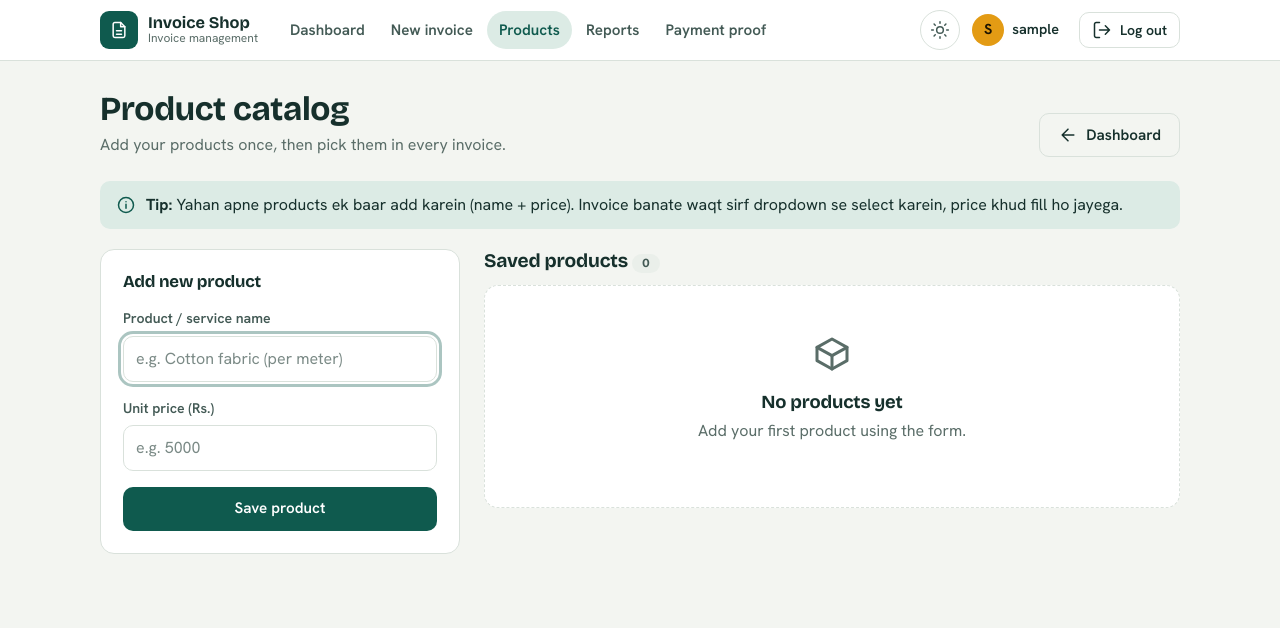
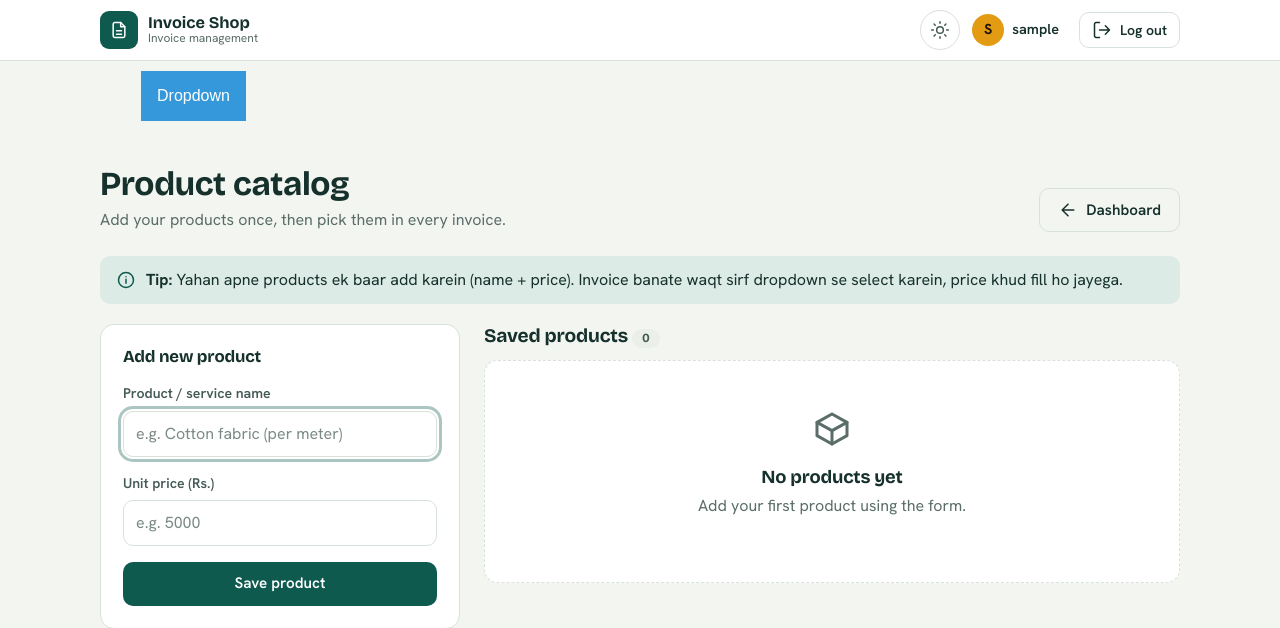
Before and after one commit to zainammar/invoice_shop, a Django app: page /products/ in a window 1280 px wide. Shown: the top 628 px of the page. Run offline with Django 5.2, Linux system fonts and the light colour scheme; the visitor is signed in with stand-in values (Sample User, id 1).

Commit message:
Navbar new Adeed

```diff
--- a/invoices/templates/invoices/base.html
+++ b/invoices/templates/invoices/base.html
@@ -23,6 +23,7 @@
 {% block extra_style %}{% endblock %}
 </head>
 <body>
+
 
 <!-- Icon sprite -->
 <svg width="0" height="0" style="position:absolute" aria-hidden="true">
@@ -63,13 +64,6 @@
       </span>
     </a>
 
-    <nav class="nav" aria-label="Main">
-      <a href="{% url 'dashboard' %}" class="{% if u == 'dashboard' or u == 'invoice_detail' or u == 'edit_invoice' or u == 'delete_invoice' %}is-active{% endif %}">Dashboard</a>
-      <a href="{% url 'create_invoice' %}" class="{% if u == 'create_invoice' %}is-active{% endif %}">New invoice</a>
-      <a href="{% url 'products' %}" class="{% if u == 'products' or u == 'edit_product' %}is-active{% endif %}">Products</a>
-      <a href="{% url 'monthly_report' %}" class="{% if u == 'monthly_report' %}is-active{% endif %}">Reports</a>
-      <a href="{% url 'upload_payment_proof' %}" class="{% if u == 'upload_payment_proof' %}is-active{% endif %}">Payment proof</a>
-    </nav>
 
     <div class="topbar-end">
       <button type="button" class="icon-btn" id="themeToggle" aria-label="Switch light or dark theme">
@@ -89,16 +83,59 @@
   </div>
 </header>
 
-<nav class="tabbar" aria-label="Main">
-  <a href="{% url 'dashboard' %}" class="{% if u == 'dashboard' or u == 'invoice_detail' or u == 'edit_invoice' or u == 'delete_invoice' %}is-active{% endif %}"><svg class="i"><use href="#i-home"/></svg>Home</a>
-  <a href="{% url 'products' %}" class="{% if u == 'products' or u == 'edit_product' %}is-active{% endif %}"><svg class="i"><use href="#i-box"/></svg>Products</a>
-  <a href="{% url 'create_invoice' %}" class="tab-new {% if u == 'create_invoice' %}is-active{% endif %}"><span class="tab-plus"><svg class="i"><use href="#i-plus"/></svg></span>New</a>
-  <a href="{% url 'monthly_report' %}" class="{% if u == 'monthly_report' %}is-active{% endif %}"><svg class="i"><use href="#i-chart"/></svg>Reports</a>
-  <a href="{% url 'profile_settings' %}" class="{% if u == 'profile_settings' or u == 'upload_payment_proof' %}is-active{% endif %}"><svg class="i"><use href="#i-user"/></svg>Account</a>
-</nav>
-{% endwith %}
+<div class="containervb">
+  <div> </div>
+  <div>
+
+<div class="dropdown">
+  <button onclick="myFunction()" class="dropbtn">Dropdown</button>
+  <div id="myDropdown" class="dropdown-content">
+    <a href="{% url 'dashboard' %}" class="{% if u == 'dashboard' or u == 'invoice_detail' or u == 'edit_invoice' or u == 'delete_invoice' %}is-active{% endif %}">Dashboard</a>
+    <br><a href="{% url 'create_invoice' %}" class="{% if u == 'create_invoice' %}is-active{% endif %}">New invoice</a>
+    <br><a href="{% url 'products' %}" class="{% if u == 'products' or u == 'edit_product' %}is-active{% endif %}">Products</a>
+    <br><a href="{% url 'monthly_report' %}" class="{% if u == 'monthly_report' %}is-active{% endif %}">Reports</a>
+    <a href="{% url 'upload_payment_proof' %}" class="{% if u == 'upload_payment_proof' %}is-active{% endif %}">Payment proof</a>
+  </div>
+</div>
+
+
+
+
+
+
+
+
+    </div>
+
+    <div> </div>
+
+    <div> </div>
+
+  </div>
+
+  <script>
+    /* When the user clicks on the button,
+    toggle between hiding and showing the dropdown content */
+    function myFunction() {
+      document.getElementById("myDropdown").classList.toggle("show");
+    }
+
+    // Close the dropdown if the user clicks outside of it
+    window.onclick = function(event) {
+      if (!event.target.matches('.dropbtn')) {
+        var dropdowns = document.getElementsByClassName("dropdown-content");
+        var i;
+        for (i = 0; i < dropdowns.length; i++) {
+          var openDropdown = dropdowns[i];
+          if (openDropdown.classList.contains('show')) {
+            openDropdown.classList.remove('show');
+          }
+        }
+      }
+    }
+    </script>
+  {% endwith %}
 {% endif %}
-
 <main class="shell {% block main_class %}{% endblock %}">
   {% if messages %}
   <div class="messages" role="status">
@@ -107,6 +144,7 @@
   {% endif %}
   {% block content %}{% endblock %}
 </main>
+
 
 <footer class="site-footer">
   <div class="site-footer-inner">
--- a/static/css/styleinvoice.css
+++ b/static/css/styleinvoice.css
@@ -436,3 +436,65 @@ tbody tr:last-child td { border-bottom: 0; }
 .mini-pct { font-size: .75rem; color: var(--muted); min-width: 36px; text-align: right; }
 .row-muted td { color: var(--muted); }
 @media (max-width: 1040px) { .sr-only-mobile { position: absolute; width: 1px; height: 1px; overflow: hidden; clip: rect(0 0 0 0); } }
+
+
+.containervb {
+  display: grid;
+  grid-template-columns:10% 50% 10% ;
+
+  padding: 10px;
+  gap: 5px;
+}
+
+
+.containervb div {
+  padding: 0px;
+  text-align: left;
+}
+
+.large-one{
+  font-family: Arial, Helvetica, sans-serif;
+  font-size: large;
+
+
+}
+
+
+.dropbtn {
+  background-color: #3498DB;
+  color: white;
+  padding: 16px;
+  font-size: 16px;
+  border: none;
+  cursor: pointer;
+}
+
+.dropbtn:hover, .dropbtn:focus {
+  background-color: #2980B9;
+}
+
+.dropdown {
+  position: relative;
+  display: inline-block;
+}
+
+.dropdown-content {
+  display: none;
+  position: absolute;
+  background-color: #f1f1f1;
+  min-width: 160px;
+  overflow: auto;
+  box-shadow: 0px 8px 16px 0px rgba(0,0,0,0.2);
+  z-index: 1;
+}
+
+.dropdown-content a {
+  color: black;
+  padding: 12px 16px;
+  text-decoration: none;
+  display: block;
+}
+
+.dropdown a:hover {background-color: #ddd;}
+
+.show {display: block;}
```
